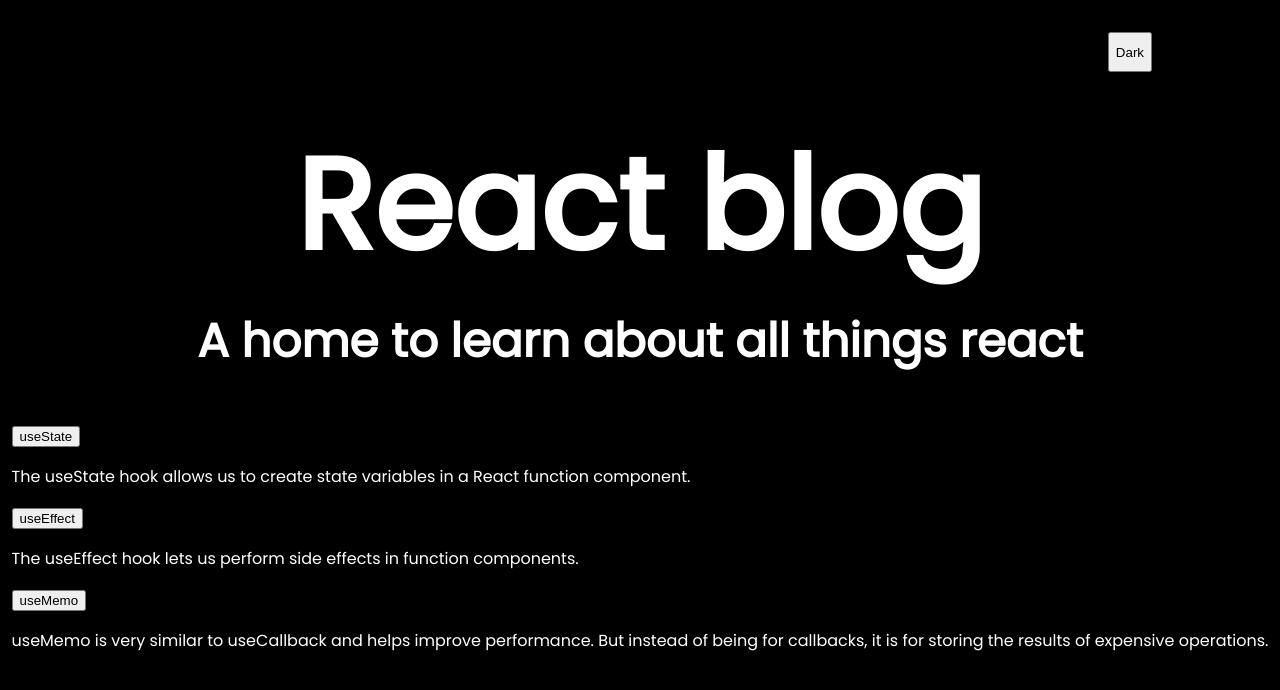
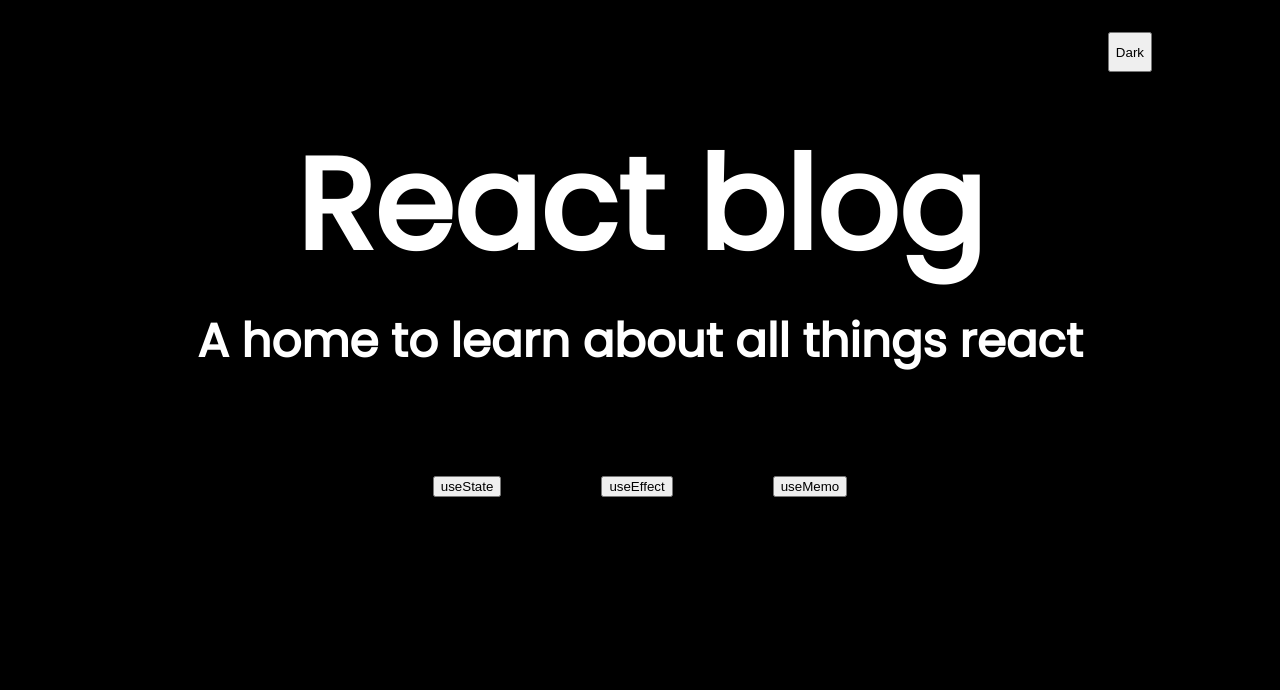
Before and after one commit to taine-rasmussen/react-blog, a React (Create React App) app: page / in a window 1280 px wide. Shown: the top 690 px of the page. Built offline with nearby package versions, Linux system fonts and the light colour scheme.

Commit message:
reverted back to old blogLinks

```diff
--- a/src/Components/Landing.js
+++ b/src/Components/Landing.js
@@ -4,12 +4,7 @@ import '../Styles/Landing.css'
 
 const Landing = () => {
   const [darkMode, setDarkMode] = useState(true)
-  const blogLinks = [
-    { name: 'useState', description: 'The useState hook allows us to create state variables in a React function component.' },
-    { name: 'useEffect', description: 'The useEffect hook lets us perform side effects in function components.' },
-    { name: 'useMemo', description: 'useMemo is very similar to useCallback and helps improve performance. But instead of being for callbacks, it is for storing the results of expensive operations.' },
-  ]
-
+  const blogLinks = ['useState', 'useEffect', 'useMemo']
   const themeStyles = {
     color: darkMode ? '#fff' : '#000',
     backgroundColor: darkMode ? '#000' : '#fff'
@@ -32,9 +27,8 @@ const Landing = () => {
       </div>
       <div className='landing-body'>
         {blogLinks.map(hook => (
-          <div className='landing-item' key={hook.name}>
-            <Button text={hook.name} path={hook.name} />
-            <p>{hook.description}</p>
+          <div className='landing-item-container' key={hook}>
+            <Button text={hook} path={hook} />
           </div>
         ))}
       </div>
--- a/src/Styles/Landing.css
+++ b/src/Styles/Landing.css
@@ -32,7 +32,16 @@
 }
 
 .landing-body {
+  display: flex;
+  width: 100%;
+  flex-direction: row;
+  flex-wrap: wrap;
+  justify-content: center;
 }
 
-.landing-item {
+.landing-item-container {
+  display: flex;
+  margin: 50px;
+  flex-direction: column;
+  flex-wrap: wrap;
 }
```
